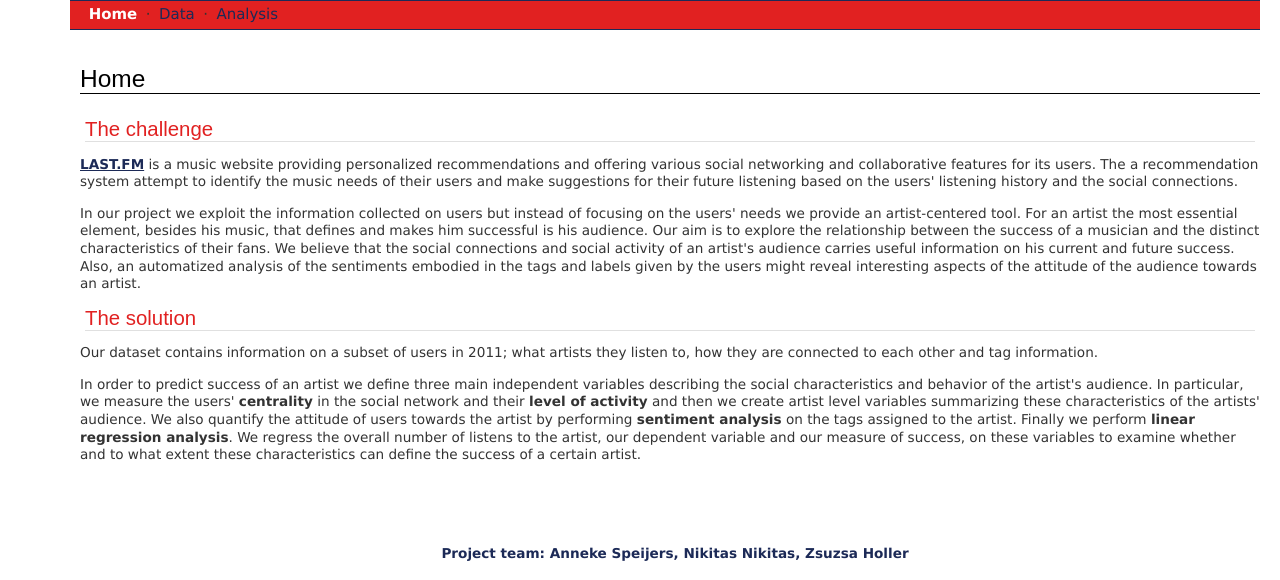
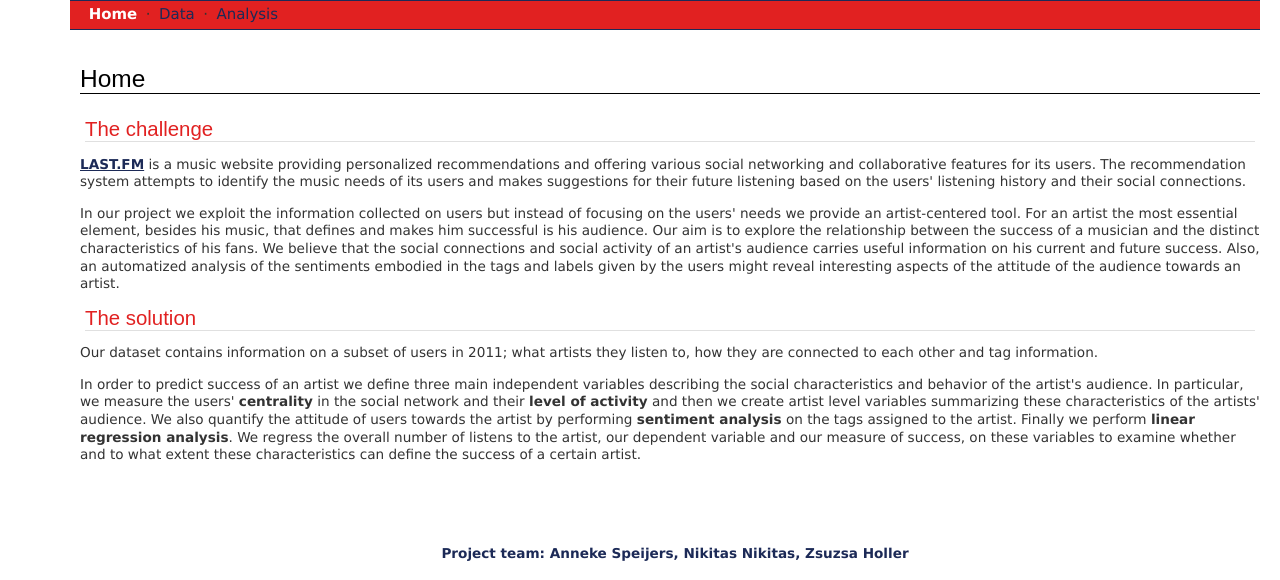
Before and after one commit to zsuzsaholler/bgse-dashboard-project, a PHP site: page /index.php in a window 1280 px wide. Shown: the part 107-687 px from the top of the page. Run offline with PHP 8.4, Linux system fonts and the light colour scheme; data that the repository does not hold is empty.

Commit message:
spelling and grammar changes

```diff
--- a/web/data_and_analysis_ours.php
+++ b/web/data_and_analysis_ours.php
@@ -15,7 +15,7 @@
 
 	<p>We use the <b><a href="http://grouplens.org/datasets/hetrec-2011/" target="_blank">LAST.FM dataset</a></b> which contains information on approximately 18,000 artists, 1,900 users, 12,000 end-user tags, 13,000 connections among users and 93,000 user-artist connections with listen count information. The dataset used for the analysis was cleaned to make it easily accessible and manageable. Note, that the dataset lacks time dimension for the listen count information, which makes the analysis challenging.</p>
 
-<p>Our main variable of interest is the success of an artist measured by the overall number of listens to the given artist recorded in the Last.fm system. Let's see the top 20, most popular artists, based on their number of listens.</p>
+<p>Our main variable of interest is the success of an artist measured by the overall number of listens of the given artist, recorded in the Last.fm system. Let's see the top 20, most popular artists, based on their number of listens.</p>
 
 <?php
     // Top 20 Artists
@@ -32,7 +32,7 @@
 ?>
 
 <h2>Centrality</h2>
-<p>Do the opinion of more central users matter more? Is it more likely to become successful if more influential users listen to you music? Intuitively, the more central a user is, the more influential he should be. We therefore expect the success of a particular artist to be directly linked with the centrality of his fans. We combine the information on social connections of users and their listening history to define the artist level centrality measure used in the regression analysis.</p>
+<p>Do the opinions of more central users matter more? Is it more likely you will become successful if more influential users listen to your music? Intuitively, the more central a user is, the more influential he should be. We therefore expect the success of a particular artist to be directly linked with the centrality of his fans. We combine the information on social connections of users and their listening history to define the artist level centrality measure used in the regression analysis.</p>
 <p>The measure for user centrality which we chose is <b><a href="https://en.wikipedia.org/wiki/Centrality#Eigenvector_centrality" target="_blank">eigenvector centrality</a></b>. In this measure a certain user is not considered influential only if he has many friends in the dataset but also when his friends have many connections as well. Using this measure, each user has a centrality score between 0 and 1, where 1 is the most central.</p>
 <p>Our final measure used in the regression analysis is the mean level of centrality of users listening to a given artist. The chart below shows the average centrality of listeners for each of the top 20 successful artists.</p>
 
@@ -51,8 +51,8 @@
 ?>
 
 <h2>Tag Count</h2>
-<p>Do the opinion of more active users affect more people? Is it more likely to become successful if your fans are more active in the system? Number of tags assigned by a user is another aspect of the user's social behavior and is a measure of user activity. Similar to central users, we expect that more active users will be more influential and thus the artists they listen to to be more successful.</p>
-<p>To define our final measure used in the regression analysis, first we count the number of tags created by each user (on all artists) and then aggregated this to artist level by taking the average number or tags created by an artist's listeners. The chart below shows the mean of the number of tags assigned by the listeners of the top 20 successful artists.</p>
+<p>Do the opinions of more active users have a greater effect? Is it more likely you will become successful if your fans are more active in the system? Number of tags assigned by a user is another aspect of the user's social behavior and is a measure of user activity. Similar to central users, we expect that more active users will be more influential and thus the artists they listen to to be more successful.</p>
+<p>To define our level of activity measure used in the regression analysis, first we count the number of tags created by each user (on all artists) and then aggregated this to artist level by taking the average number or tags created by an artist's listeners. The chart below shows the mean of the number of tags assigned by the listeners of the top 20 successful artists.</p>
 
 <?php
 	// Average tag count measure for top 20 artists.
@@ -76,9 +76,9 @@
 	<h1>Analysis</h1>
 
 <h2>Tag Sentiment Analysis</h2>
-<p>Can the opinions and feelings of users expressed in tags might help to predict the success of an artist? The first step in analyzing whether users opinions and feelings could be indicative of an artist's popularity is to identify the sentiments embodied in each of the tags assigned by the users. The achieve this we used an <abbr title="Minqing Hu and Bing Liu. Mining and Summarizing Customer Reviews. Proceedings of the ACM SIGKDD International Conference on Knowledge Discovery and Data Mining (KDD-2004), Aug 22-25, 2004, Seattle, Washington, USA">exhaustive list</abbr> of words  classified from very positive to very negative and trained a <b><a href="https://en.wikipedia.org/wiki/Naive_Bayes_classifier" target="_blank">Naive Bayesian Classifier</a></b> to determine the overall sentiment of tags. After classifying all of the tags, we defined our final input variable used in the regression analysis; the ratio of positive to total number of tags assigned to a given artist.</p>
+<p>Can the opinions and feelings of users expressed in tags help to predict the success of an artist? The first step in analyzing whether users opinions and feelings could be indicative of an artist's popularity is to identify the sentiments embodied in each of the tags assigned by the users. To achieve this we used an <abbr title="Minqing Hu and Bing Liu. Mining and Summarizing Customer Reviews. Proceedings of the ACM SIGKDD International Conference on Knowledge Discovery and Data Mining (KDD-2004), Aug 22-25, 2004, Seattle, Washington, USA">exhaustive list</abbr> of words  classified from very positive to very negative and trained a <b><a href="https://en.wikipedia.org/wiki/Naive_Bayes_classifier" target="_blank">Naive Bayesian Classifier</a></b> to determine the overall sentiment of tags. After classifying all of the tags, we defined our final input variable used in the regression analysis; the ratio of positive to total number of tags assigned to a given artist.</p>
 
-<p>Initially, we classified by hand a small subset of tags as positive, neutral or negative. Next, we counted the positive/neutral/negative words in these tags using the list of pre-classified words. Then, we trained the Naive Bayes classifier on a random subset of classified tags and tested the predictions on the remaining set of classified tags. The table below shows the predictive success of the classifier on our training and test data. It can be seen that the automatized classification is not perfect, but it serves our purposes since it found a fair amount of positive tags and more importantly it produce only a relatively small number of fake positive results. Finally, we the whole set of tags were classified using the Naive Bayes classifier.
+<p>Initially, we classified by hand a small subset of tags as positive, neutral or negative based on their overall meaning. Next, we counted the number of positive/neutral/negative individual words in these tags using the list of pre-classified words. We then trained the Naive Bayes classifier on a random subset of classified tags and tested the predictions on the remaining set of classified tags. The table below shows the predictive success of the classifier on our training and test data. It can be seen that the automatized classification is not perfect, but it serves our purposes since it finds a fair amount of the positive tags and more importantly it produce only a relatively small number of false positive results. Finally, the whole set of tags were classified using the Naive Bayes classifier.
 </p>
 
 <?php
@@ -94,7 +94,7 @@
 ?>
 
 <h2>User network and tags cloud of top artists</h2>
-<p> Before we turn to the regression analysis let's see a few examples! Please select an artist to see how the network of his or her users looks like! Check out the tags related to that artist as well! Blue color indicates tags classified as positive. Let's see if we can identify any patterns or differences between artists. </p>
+<p> Before we turn to the regression analysis let's see a few examples! Please select an artist to see what the network of his or her users looks like! Check out the tags related to that artist as well! Blue colour indicates tags classified as positive. Let's see if we can identify any patterns or differences between artists. </p>
 
 <div>
  <form>
@@ -189,7 +189,7 @@
 
     <h2>Regression Analysis</h2>
 <p>In the final step of the analysis we run an artist level regression in order to explore the relationship between the characteristics of the audience of an artist and his/her success. Our regression is a simple linear regression with non-linear transformations to account for curvature and skewness of the independent variables. We also control for the amount of time an artist has been present in the database by looking at the date they were first tagged.</p>
-<p>We run a regression on the total sample or artists, as well as a subset which is made up of artists who only appeared in the database in the last 16 months and is therefore meant to represent "new and up and coming" artists. The table below shows the results of these two regressions.</p>
+<p>We run a regression on the total sample of artists, as well as a subset which is made up of artists who only appeared in the database in the last 16 months and is therefore meant to represent new and up and coming artists. The table below shows the results of these two regressions.</p>
 <p>We get statistically significant coefficient estimates for all our indepedent variables apart from those relating to tags in the new and up and coming subset which we put down to lack of tag data. As expected, both listener average tag count and the ratio of positive to total tags, positively affect artist listen count. We also find that listener mean centrality has a positive affect on artist success, however our regression fits poorly for artists with very high mean user centrality. </p>
 <?php
 
--- a/web/index.php
+++ b/web/index.php
@@ -76,9 +76,9 @@ function showgraph(artist) {
 			<h1>Home</h1>
 			<h2>The challenge</h2>
 
-			<p><b><a href="http://www.last.fm/" target="_blank">LAST.FM</a></b> is a music website providing personalized recommendations and offering various social networking and collaborative features for its users. The a recommendation system attempt to identify the music needs of their users and make suggestions for their future listening based on the users' listening history and the social connections.</p>
+			<p><b><a href="http://www.last.fm/" target="_blank">LAST.FM</a></b> is a music website providing personalized recommendations and offering various social networking and collaborative features for its users. The recommendation system attempts to identify the music needs of its users and makes suggestions for their future listening based on the users' listening history and their social connections.</p>
 
-<p>In our project we exploit the information collected on users but instead of focusing on the users' needs we provide an artist-centered tool. For an artist the most essential element, besides his music, that defines and makes him successful is his audience. Our aim is to explore the relationship between the success of a musician and the distinct characteristics of their fans. We believe that the social connections and social activity of an artist's audience carries useful information on his current and future success. Also, an automatized analysis of the sentiments embodied in the tags and labels given by the users might reveal interesting aspects of the attitude of the audience towards an artist.</p>
+<p>In our project we exploit the information collected on users but instead of focusing on the users' needs we provide an artist-centered tool. For an artist the most essential element, besides his music, that defines and makes him successful is his audience. Our aim is to explore the relationship between the success of a musician and the distinct characteristics of his fans. We believe that the social connections and social activity of an artist's audience carries useful information on his current and future success. Also, an automatized analysis of the sentiments embodied in the tags and labels given by the users might reveal interesting aspects of the attitude of the audience towards an artist.</p>
 
 			<h2>The solution</h2>
 
```
Also changed, not shown: 1 other file.
